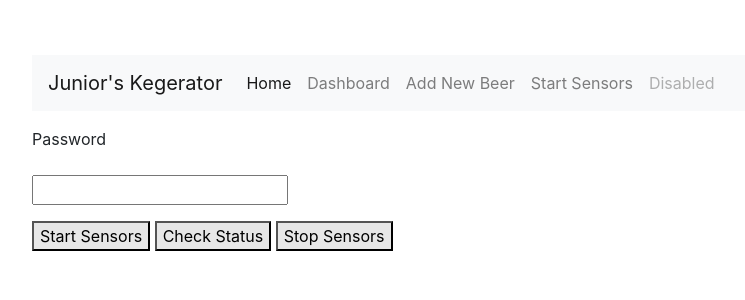
After one commit to machada/kegerator, a Flask app: page /startSensors in a window 1280 px wide. The commit adds this page. Shown: the top 300 px of the page, without its empty margins (23-768 px from the left). Run offline with Flask 2, Linux system fonts and the light colour scheme; some libraries are stand-ins or nearby versions.

Commit message:
new route start sensor added, new table sensor status table added, ability to start, stop, and check status of sensors added

```diff
--- a/app.py
+++ b/app.py
@@ -25,7 +25,7 @@ nav.register_element('my_navbar', Navbar(
     'thenav',
      View('Home Page','home'),
      View('Dashboard', 'dashboard'),
-     View('Login', 'login'),
+     View('Start Sensors', 'startSensors'),
      View('Add New Beer', 'form')
 ))
 
@@ -46,6 +46,9 @@ class BeerInput(FlaskForm):
     kegLine = IntegerField('Keg Line', validators=[InputRequired('a user name is required'), NumberRange(min=1, max=2, message="enter either 1 or 2")])
     kegSize = DecimalField('Keg Size', validators=[InputRequired('a user name is required'), NumberRange(min=1, max=100, message="must be number value between 1 and 100")])
     password = PasswordField('Password', validators=[InputRequired(),AnyOf('0000', message='pin doesnt match')])
+
+class frm_startSensors(FlaskForm):
+      password = PasswordField('Password', validators=[InputRequired(),AnyOf('0000', message='pin doesnt match')])
 
 class HomeForm(FlaskForm):
     kegLine = IntegerField('Enter the Keg Line to Decrement', validators=[InputRequired('a user name is required'), NumberRange(min=1, max=2, message="enter either 1 or 2")])
@@ -91,9 +94,26 @@ def dashboard():
 
     return render_template('dashboard.html', form=form, output=output)
 
-@app.route('/login', methods=['GET','POST'])
-def login():
-    return render_template('login.html')
+@app.route('/startSensors', methods=['GET','POST'])
+def startSensors():
+    form = frm_startSensors()
+    message=""
+    if request.method == 'POST':
+        if request.form["submit_button"] == "Start Sensors":
+            message = "Started sensors..."
+            dbFunctions.newSensorStatus("run")
+            initiateSensors.startNow()
+
+        elif request.form["submit_button"] == "Check Status":
+            lastReading = dbFunctions.getLastTemp()
+            lastStatus = dbFunctions.getLastSensorStatus()
+            message = "The status is "+ lastStatus +".  The last reading was at " + str(lastReading)
+
+        else:
+            message = "Stopped the sensors..."
+            dbFunctions.newSensorStatus("stopped")
+
+    return render_template('startSensors.html',form=form, message=message)
 
 @app.route('/getChartData', methods=['GET','POST'])
 def test():
--- a/templates/base.html
+++ b/templates/base.html
@@ -22,7 +22,7 @@
           <a class="nav-link" href="addBeer">Add New Beer</a>
         </li>
         <li class="nav-item">
-            <a class="nav-link" href="login">Login</a>
+            <a class="nav-link" href="startSensors">Start Sensors</a>
           </li>
         <li class="nav-item">
           <a class="nav-link disabled" href="#" tabindex="-1" aria-disabled="true">Disabled</a>
--- /dev/null
+++ b/templates/startSensors.html
@@ -0,0 +1,32 @@
+<!DOCTYPE html>
+{% extends 'base.html' %}
+{% block content %}
+<html lang="en">
+<head>
+    <link rel="stylesheet" href="{{ url_for('static', filename='css/styling.css') }}">
+    <meta charset="UTF-8">
+    <meta name="viewport" content="width=device-width, initial-scale=1.0">
+    <title>Start Sensors</title>
+
+</head>
+<body>
+    <form action="#" method="post" >
+
+        <p></p>
+        {{form.password.label}}
+        <p></p>
+        {{ form.password}}
+        <p></p>
+
+        <input type="submit" name="submit_button" value="Start Sensors" class="btn1", id="btn_startSensor">
+        <input type="submit" name="submit_button"  value="Check Status" class="btn1", id="btn_checkStatus">
+        <input type="submit" name="submit_button" value="Stop Sensors" class="btn1", id="btn_stopSensors">
+
+
+    </form>
+    <div id="start_sensor_message">
+        {{message}}
+    </div>
+</body>
+{%endblock%}
+</html>
```
Also changed, not shown: dbFunctions.py (+21 -0 lines), static/charting.js (+3 -4 lines), templates/login.html (deleted, +0 -16 lines), tempsensors.py (+11 -6 lines).
